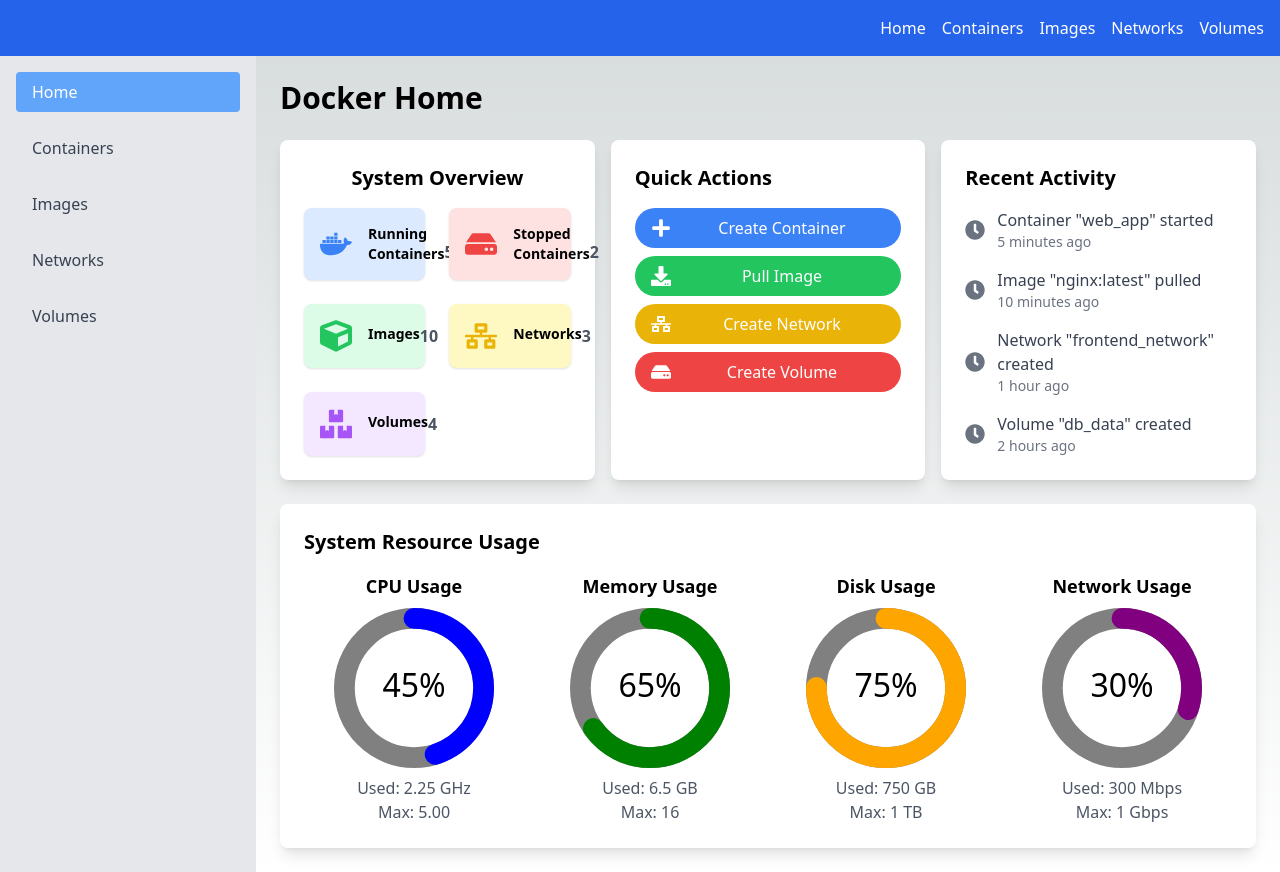
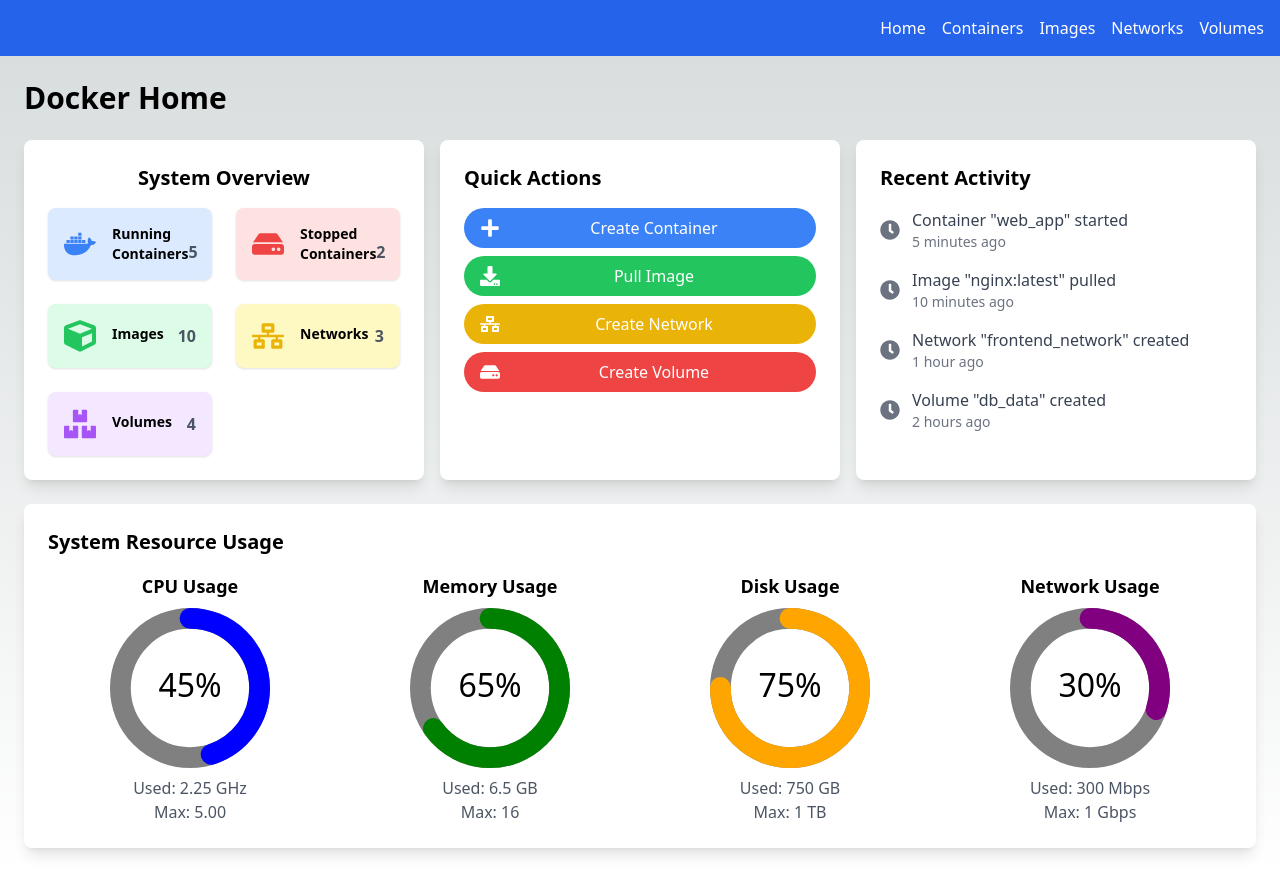
Before and after one commit to yeoniii20/docker_GUI, a Next.js app: page / in a window 1280 px wide. Built offline with nearby package versions, Linux system fonts and the light colour scheme.

Commit message:
feat: add icon at left menu

```diff
--- a/src/app/components/layout/leftMenu.tsx
+++ b/src/app/components/layout/leftMenu.tsx
@@ -6,9 +6,10 @@
 
 interface LeftMenuProps {
   isOpen: boolean;
+  isMdOrSmaller: boolean;
 }
 
-const LeftMenu: React.FC<LeftMenuProps> = ({ isOpen }) => {
+const LeftMenu: React.FC<LeftMenuProps> = ({ isOpen, isMdOrSmaller }) => {
   const router = useRouter();
   const pathname = usePathname();
 
@@ -24,29 +25,39 @@
   };
 
   return (
-    <>
-      <aside
-        className={`fixed inset-y-0 left-0 w-64 bg-gray-200 p-4 transform ${
-          isOpen ? "translate-x-0" : "-translate-x-full"
-        } transition-transform duration-300 ease-in-out lg:translate-x-0 lg:static z-9 `}
-      >
-        <nav className="space-y-4 mt-16 lg:mt-0">
-          {MENU_ITEMS.map((item) => (
+    <aside
+      className={`fixed inset-y-0 left-0 ${
+        isMdOrSmaller ? "w-16" : "w-64"
+      } bg-gray-200 p-4 transform ${
+        isOpen ? "translate-x-0" : "-translate-x-full"
+      } transition-transform duration-300 ease-in-out z-9`}
+    >
+      <nav className="space-y-4 mt-16">
+        {MENU_ITEMS.map((item) => {
+          const Icon = item.icon;
+          const active = isActive(item.path);
+          return (
             <div
               key={item.path}
-              className={`block py-2 px-4 rounded cursor-pointer ${
-                isActive(item.path)
+              className={`${
+                isMdOrSmaller ? "" : "px-4"
+              } gap-2 py-2 rounded cursor-pointer flex items-center  ${
+                active
                   ? "bg-blue-400 text-white"
                   : "text-gray-700 hover:bg-gray-300"
               }`}
               onClick={() => navigateTo(item.path)}
             >
-              {item.name}
+              <Icon
+                className={`${active ? "text-white" : "text-gray-700"} pl-2`}
+                size={24}
+              />
+              {!isMdOrSmaller && <span>{item.name}</span>}
             </div>
-          ))}
-        </nav>
-      </aside>
-    </>
+          );
+        })}
+      </nav>
+    </aside>
   );
 };
 
```
